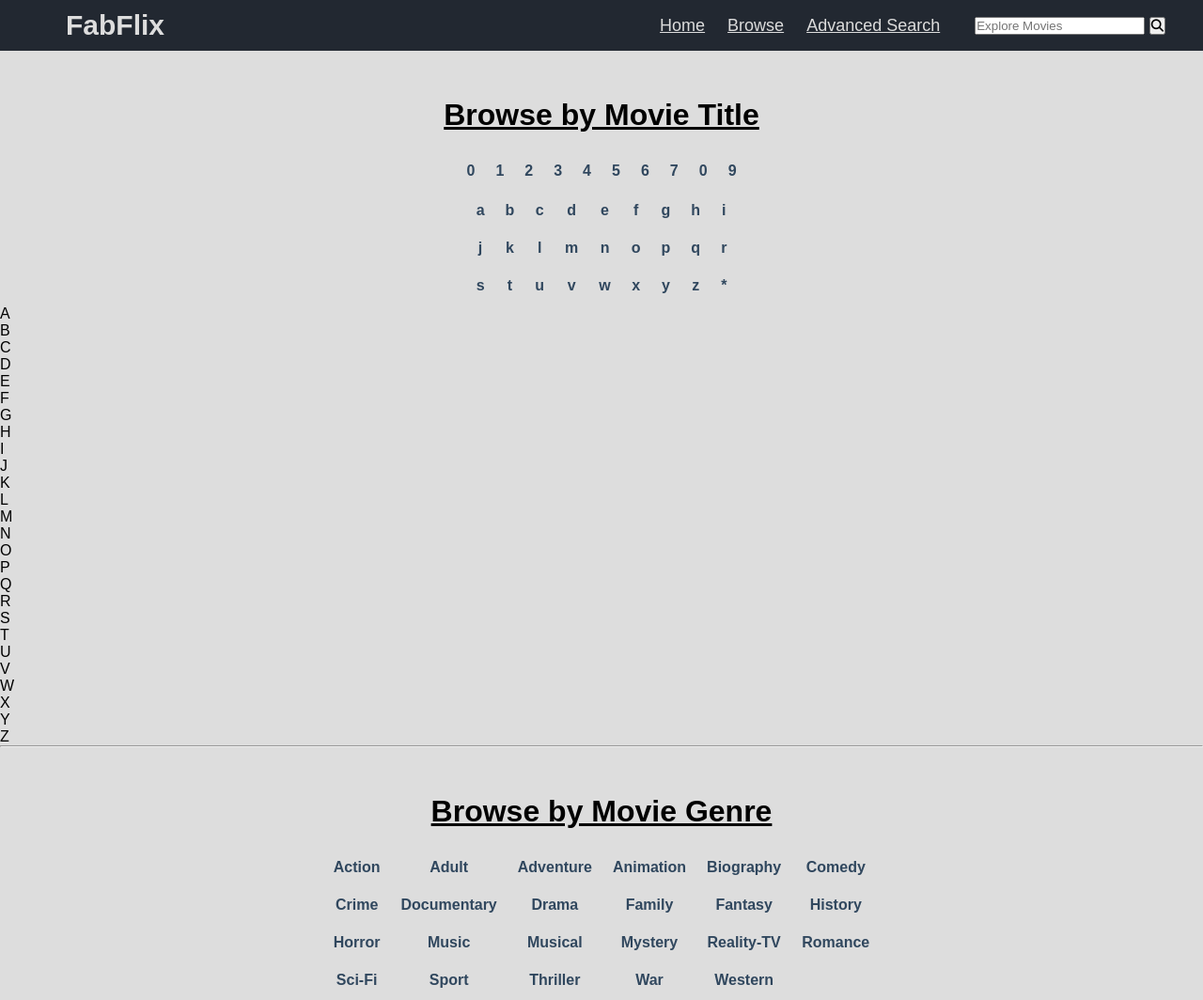
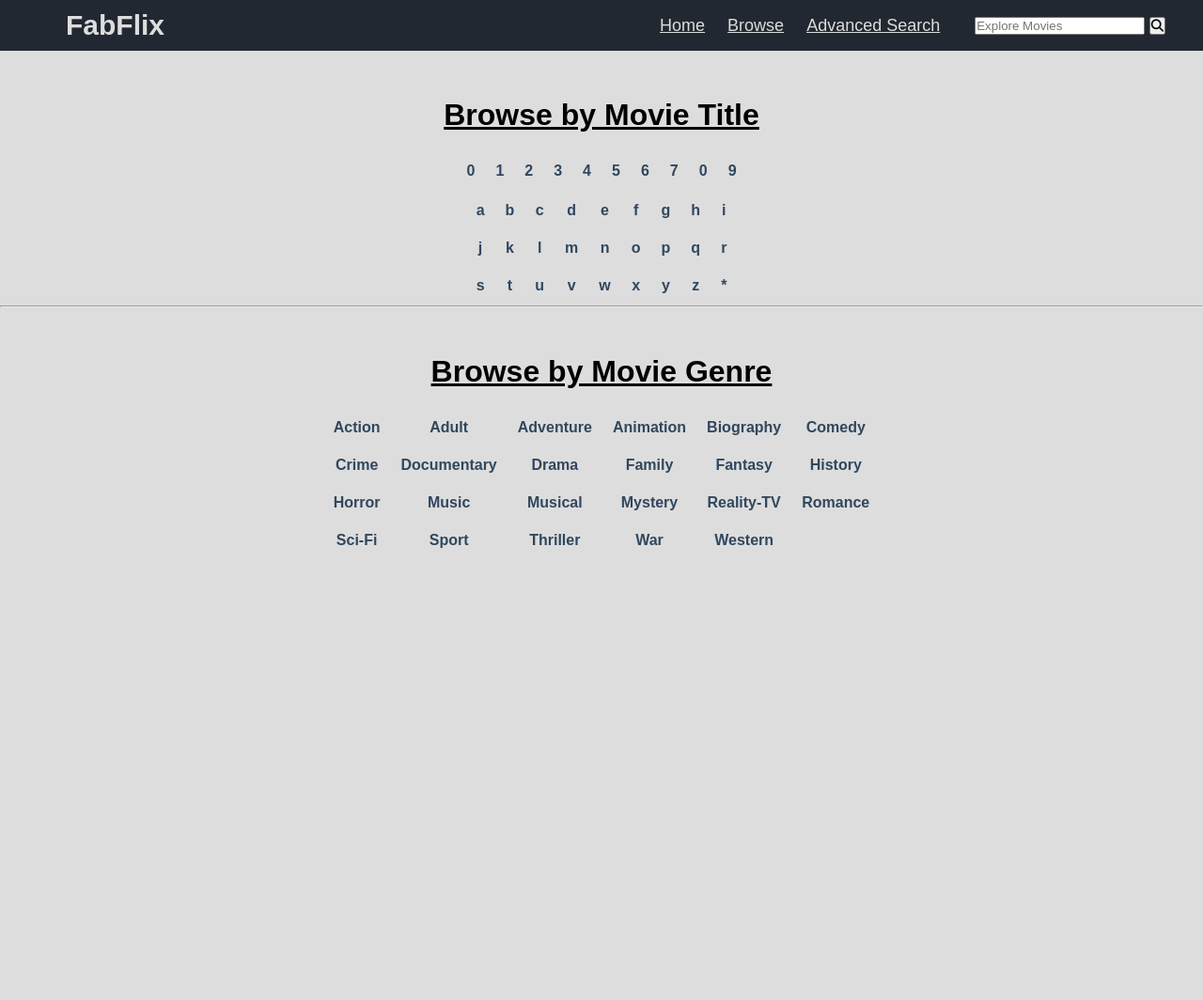
Before and after one commit to AJYI/FabflixProject, a plain HTML site: page WebContent/browse.html in a window 1280 px wide. Shown: the whole page at 94% size. After the commit the page ends 800 px from the top, so only its background shows below. Drawn offline with Linux system fonts and the light colour scheme.

```diff
--- a/WebContent/browse.html
+++ b/WebContent/browse.html
@@ -88,34 +88,6 @@
             </tr>
           </table>
         </div>
-        <section class="letters">
-          <p href="" id="a">A</p>
-          <p href="" id="b">B</p>
-          <p href="" id="c">C</p>
-          <p href="" id="d">D</p>
-          <p href="" id="e">E</p>
-          <p href="" id="f">F</p>
-          <p href="" id="g">G</p>
-          <p href="" id="h">H</p>
-          <p href="" id="i">I</p>
-          <p href="" id="j">J</p>
-          <p href="" id="k">K</p>
-          <p href="" id="l">L</p>
-          <p href="" id="m">M</p>
-          <p href="" id="n">N</p>
-          <p href="" id="o">O</p>
-          <p href="" id="p">P</p>
-          <p href="" id="q">Q</p>
-          <p href="" id="r">R</p>
-          <p href="" id="s">S</p>
-          <p href="" id="t">T</p>
-          <p href="" id="u">U</p>
-          <p href="" id="v">V</p>
-          <p href="" id="w">W</p>
-          <p href="" id="x">X</p>
-          <p href="" id="y">Y</p>
-          <p href="" id="z">Z</p>
-        </section>
       </div>
 
       <hr />
```
Also changed, not shown: 1 other file.
